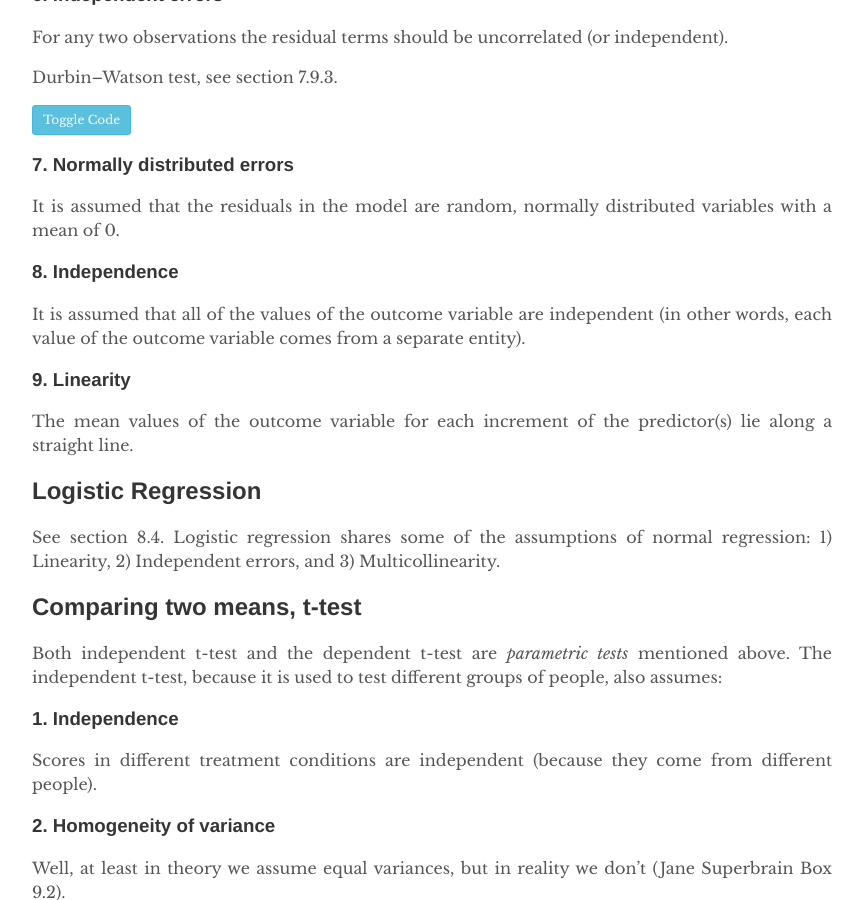
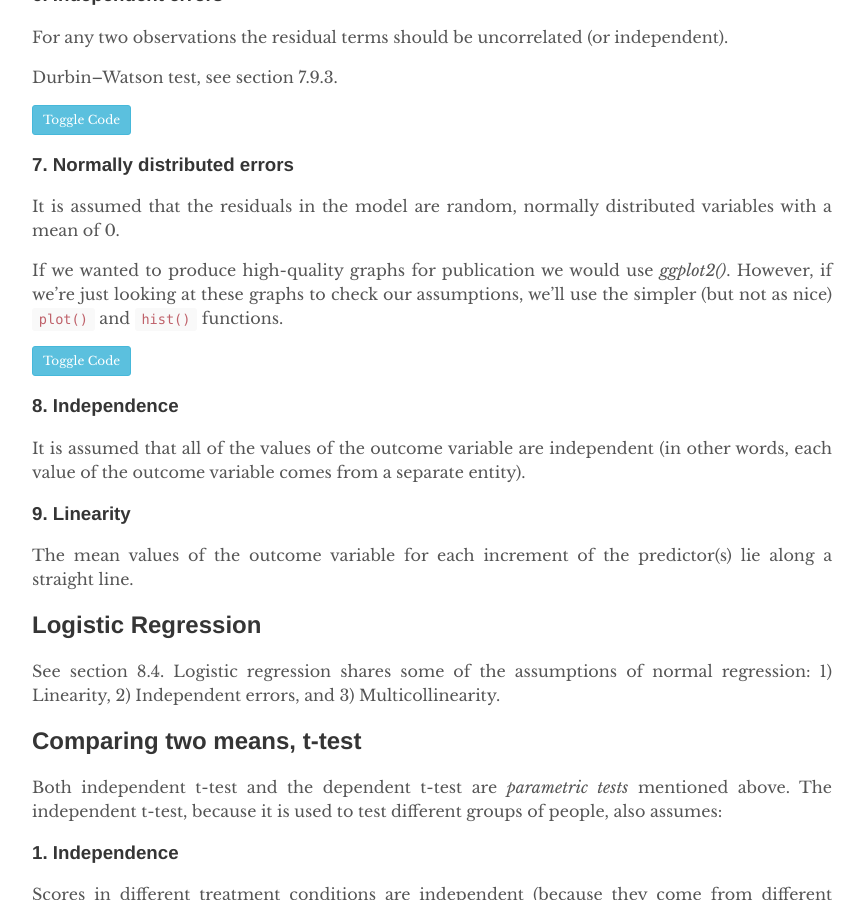
Before and after one commit to gaopinghuang0/gaopinghuang0.github.io, a Jekyll site: the page built from _posts/2017-11-1-assumptions-of-statistics-methods.md, in a window 1280 px wide and 900 px high, scrolled down 2130 px. Shown: the whole window, without its empty margins (208-1073 px from the left). Built offline with Jekyll 4.4.1, drawn with Linux system fonts in a browser that asks for light colours; nearby versions of some CDN libraries; formulas are drawn with MathJax 3; comment, search, counter and statistics services are not loaded.

Commit message:
add plot figures to assumptions post

```diff
--- a/_posts/2017-11-1-assumptions-of-statistics-methods.md
+++ b/_posts/2017-11-1-assumptions-of-statistics-methods.md
@@ -188,6 +188,24 @@
 
 ### 7. Normally distributed errors
 It is assumed that the residuals in the model are random, normally distributed variables with a mean of 0.
+
+If we wanted to produce high-quality graphs for publication we would use *ggplot2()*. However, if we’re just looking at these graphs to check our assumptions, we’ll use the simpler (but not as nice) `plot()` and `hist()` functions.
+{% include toggle_button.html target="collapseResidualTest" %}
+<div markdown="1" class="collapse" id="collapseResidualTest">
+
+{% highlight r %}
+plot(albumSales.3)
+{% endhighlight %}
+
+<img src="/assets/Rfig/residual_test_using_plot-1.svg" title="plot of chunk residual_test_using_plot" alt="plot of chunk residual_test_using_plot" width="50%" style="float:left" /><img src="/assets/Rfig/residual_test_using_plot-2.svg" title="plot of chunk residual_test_using_plot" alt="plot of chunk residual_test_using_plot" width="50%" style="float:left" /><img src="/assets/Rfig/residual_test_using_plot-3.svg" title="plot of chunk residual_test_using_plot" alt="plot of chunk residual_test_using_plot" width="50%" style="float:left" /><img src="/assets/Rfig/residual_test_using_plot-4.svg" title="plot of chunk residual_test_using_plot" alt="plot of chunk residual_test_using_plot" width="50%" style="float:left" />
+<div style="clear: both;"></div>
+
+{% highlight r %}
+hist(rstudent(albumSales.3))
+{% endhighlight %}
+
+<img src="/assets/Rfig/residual_test_using_hist-1.svg" title="plot of chunk residual_test_using_hist" alt="plot of chunk residual_test_using_hist" style="display: block; margin: auto;" />
+</div>
 
 ### 8. Independence
 It is assumed that all of the values of the outcome variable are independent (in other words, each value of the outcome variable comes from a separate entity).
```
Also changed, not shown: other parts of _posts/2017-11-1-assumptions-of-statistics-methods.md (+1 -1 lines), _Rmd/2017-11-1-assumptions-of-statistics-methods.Rmd (+12 -0 lines), assets/Rfig/residual_test_using_hist-1.svg (added), assets/Rfig/residual_test_using_plot-1.svg (added), assets/Rfig/residual_test_using_plot-2.svg (added), assets/Rfig/residual_test_using_plot-3.svg (added), assets/Rfig/residual_test_using_plot-4.svg (added).
